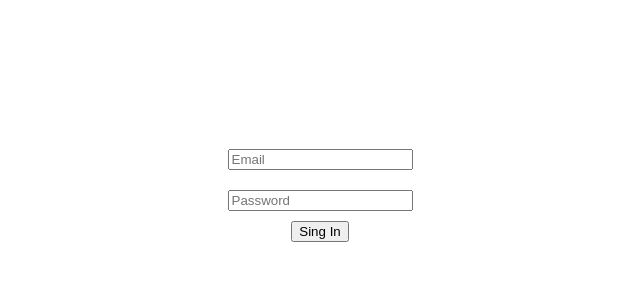
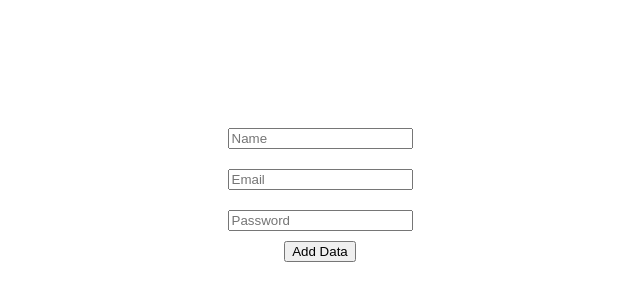
Before and after one commit to R-Grigala/Firebase-React, a React (Create React App) app: page / in a window 1280 px wide. Shown: the part 210-510 px from the top of the page, without its empty margins (320-960 px from the left). Built offline with nearby package versions, Linux system fonts and the light colour scheme.

Commit message:
Coding Continue :// 2:15:30

```diff
--- a/src/App.js
+++ b/src/App.js
@@ -7,14 +7,21 @@ import {
   createUserWithEmailAndPassword
 } from 'firebase/auth';
 
+import {
+  collection,
+  addDoc
+} from 'firebase/firestore';
+
 function App() {
 
   const [data, setData] = useState({
+    name:'',
     email: '',
     password: ''
   })
 
   const auth = getAuth();
+  const dbInstance = collection(database, 'users')
 
   const handleInputs = (event) => {
     let inputs = {[event.target.name] : event.target.value}
@@ -24,17 +31,34 @@ function App() {
 
   const handleSubmit = () => {
     // createUserWithEmailAndPassword(auth, data.email, data.password)
-    signInWithEmailAndPassword(auth, data.email, data.password)
-    .then((response) => {
-      console.log(response.user)
+    // signInWithEmailAndPassword(auth, data.email, data.password)
+    // .then((response) => {
+    //   console.log(response.user)
+    // })
+    // .catch((err) => {
+    //   alert(err.message)
+    // })
+
+
+    addDoc(dbInstance, data)
+    .then(() => {
+      alert('Data Sent')
     })
     .catch((err) => {
       alert(err.message)
     })
+
   }
 
   return (
     <div className="App-header">
+      <input
+        placeholder="Name"
+        name="name"
+        type="text"
+        className="input-fields"
+        onChange={event => handleInputs(event)}
+        />
       <input
         placeholder="Email"
         name="email"
@@ -51,7 +75,7 @@ function App() {
         />
 
       {/* <button onClick={handleSubmit}>Sing Up</button> */}
-      <button onClick={handleSubmit}>Sing In</button>
+      <button onClick={handleSubmit}>Add Data</button>
     </div>
   );
 }
```
